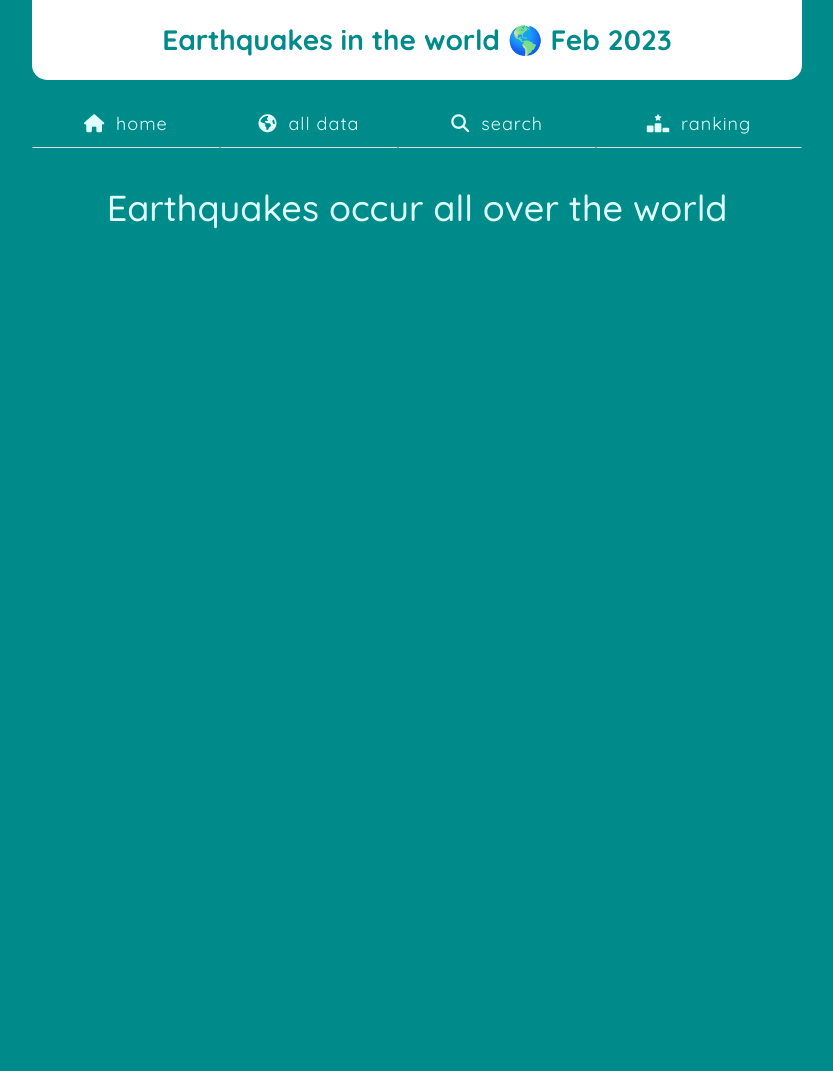
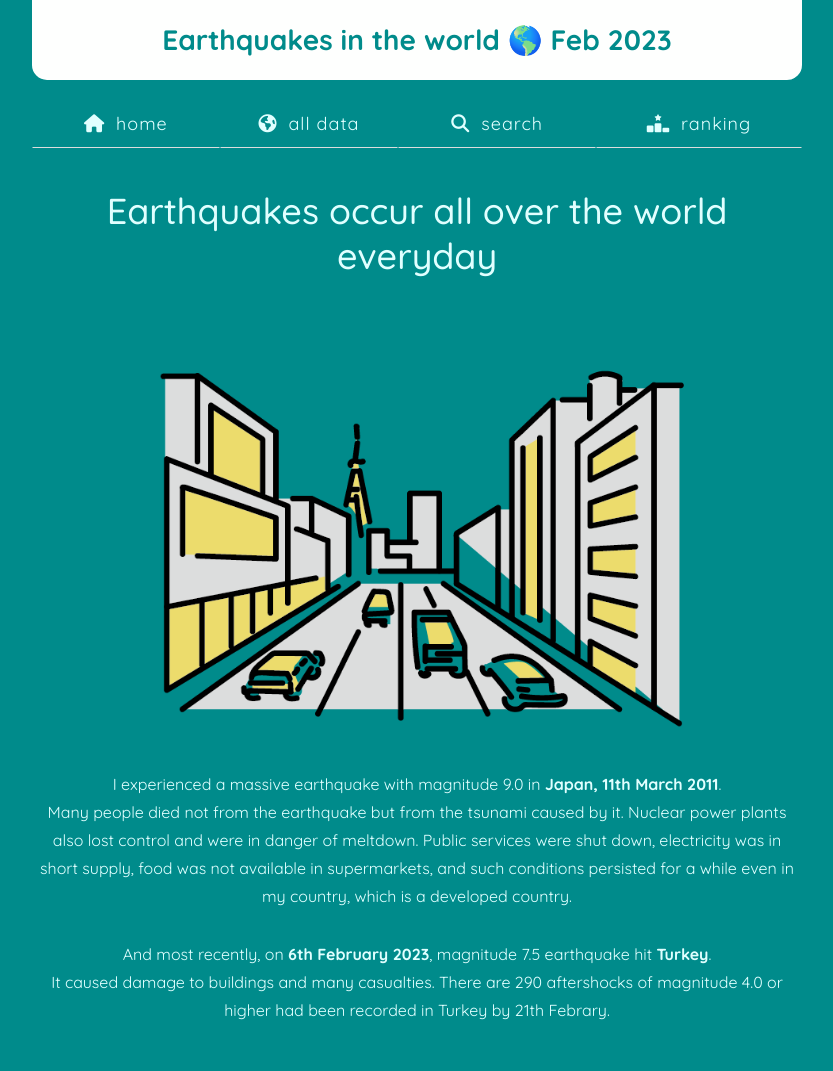
Before and after one commit to azusaw/db-driven-web-app, a Flask app: page / in a window 1280 px wide. Shown: the top 1071 px of the page, without its empty margins (223-1056 px from the left). Before the commit the page ends 229 px from the top, so only its background shows below. Run offline with Flask 3, Linux system fonts and the light colour scheme; some libraries are stand-ins or nearby versions.

Commit message:
edit home page

```diff
--- a/static/style.css
+++ b/static/style.css
@@ -10,11 +10,17 @@ body {
 h1 {
     text-align: center;
     margin: 4rem 0;
+    line-height: 4.5rem;
 }
 
 h3 {
     text-align: center;
     margin: 5rem 0 3rem;
+}
+
+p {
+    padding: 1rem 0;
+    line-height: 2.8rem;
 }
 
 a {
@@ -28,6 +34,14 @@ a:hover, a:visited {
 
 th {
     text-align:center;
+}
+
+img {
+    margin: 2rem 0;
+}
+
+iframe {
+    margin: 3rem 0;
 }
 
 .container {
--- a/templates/home.html
+++ b/templates/home.html
@@ -1,4 +1,32 @@
 {% extends 'base.html' %}
 {% block page_content %}
-<h1>Earthquakes occur all over the world</h1>
+<h1>Earthquakes occur all over the world everyday</h1>
+<div class="align-center">
+    <img src="/static/image/city.png" width="600"/>
+    <p>
+        I experienced a massive earthquake with magnitude 9.0 in <b>Japan, 11th March 2011</b>.<br/>
+        Many people died not from the earthquake but from the tsunami caused by it. Nuclear power plants also lost
+        control and were in danger of meltdown.
+        Public services were shut down, electricity was in short supply, food was not available in supermarkets, and
+        such conditions persisted for a while even in my country, which is a developed country.
+    </p>
+    <p>
+        And most recently, on <b>6th February 2023</b>, magnitude 7.5 earthquake hit <b>Turkey</b>.<br/>
+        It caused damage to buildings and many casualties.
+        There are 290 aftershocks of magnitude 4.0 or higher had been recorded in Turkey by 21th Febrary.
+    </p>
+    <iframe width="660" height="370" src="https://www.youtube.com/embed/mk68bZ701s0" title="YouTube video player"
+            frameborder="0"
+            allow="accelerometer; autoplay; clipboard-write; encrypted-media; gyroscope; picture-in-picture; web-share"
+            allowfullscreen>
+    </iframe>
+    <p>
+        Earthquakes can happen suddenly and anywhere in the world. How often do you think earthquakes actually occur in
+        the world today? You can find it on this website. This website displays the data of earthquakes that occurred
+        within a <b>19day, 1st to 19th February 2023.</b><br/>
+        The data is from open source; <a target="_blank" href="https://earthquake.usgs.gov/earthquakes/feed/">USGS
+        Earthquake Hazards Program</a>.
+    </p>
+    <img src="/static/image/pegion.png" width="400"/>
+</div>
 {% endblock %}
```
Also changed, not shown: static/image/city.png (added), static/image/pegion.png (added).
